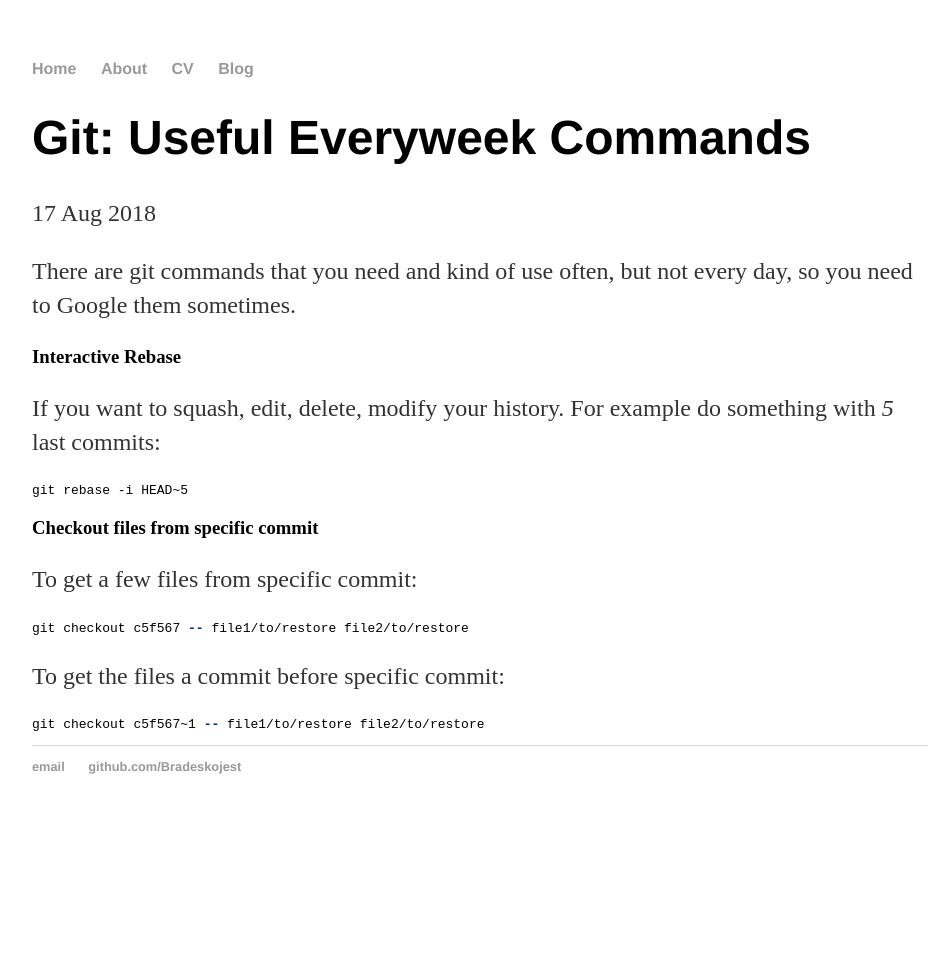
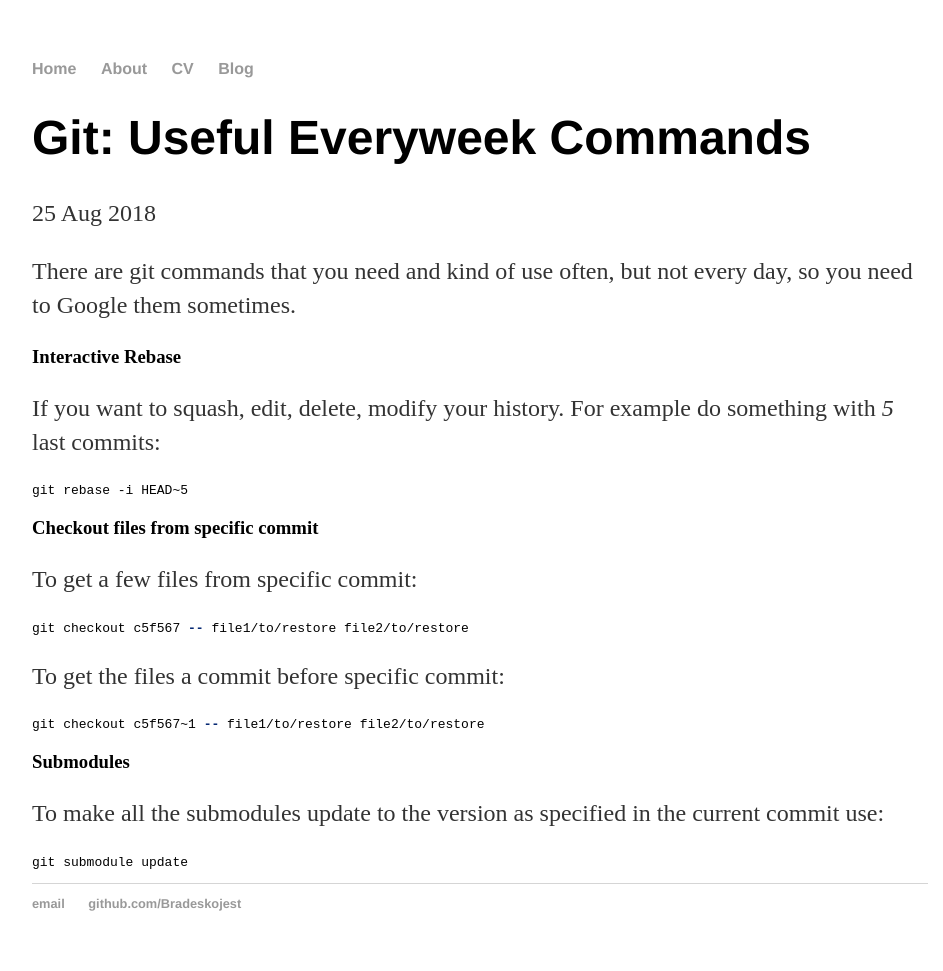
Before and after one commit to lbradesko/lbradesko.github.io, a Jekyll site: the page built from _posts/2018-08-17-git.md, in a window 1280 px wide. Shown: the whole page, without its empty margins (160-1103 px from the left). Built offline with Jekyll 4.4.1, drawn with Linux system fonts in a browser that asks for light colours; before the commit the page ends 900 px from its top, so only the background shows below that.

Commit message:
Update 2018-08-17-git.md

````diff
--- a/_posts/2018-08-17-git.md
+++ b/_posts/2018-08-17-git.md
@@ -1,7 +1,7 @@
 ---
 layout: post
 title: "Git: Useful Everyweek Commands"
-date: 2018-08-17
+date: 2018-08-25
 ---
 There are git commands that you need and kind of use often, but not every day, so you need to Google them sometimes.
 
@@ -20,3 +20,9 @@ To get the files a commit before specific commit:
 ```bash
 git checkout c5f567~1 -- file1/to/restore file2/to/restore
 ```
+
+### Submodules
+To make all the submodules update to the version as specified in the current commit use:
+```bash
+git submodule update
+```
````
